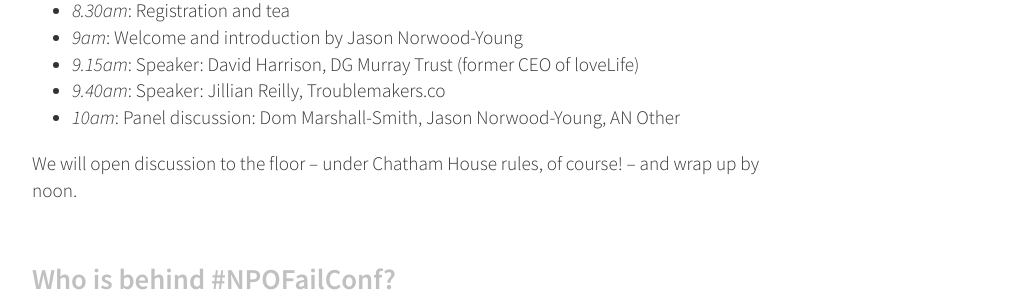
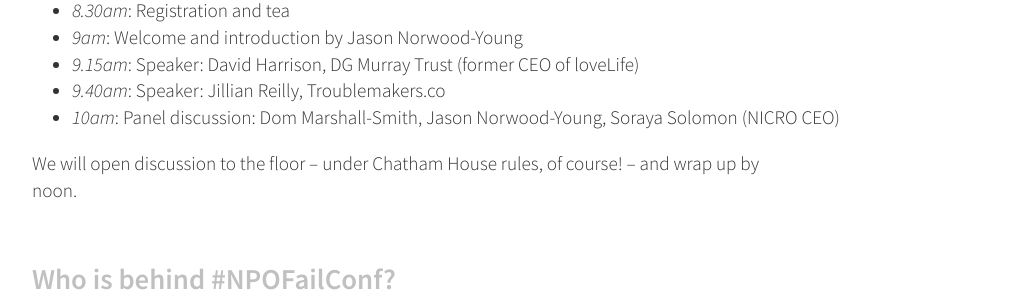
Before and after one commit to arthurattwell/npofail, a Jekyll site: the page built from index.md, in a window 1280 px wide. Shown: the part 1010-1310 px from the top of the page, without its empty margins (128-1151 px from the left). Built offline with Jekyll 4.4.1, drawn with Linux system fonts in a browser that asks for light colours.

Commit message:
Add speaker to panel

```diff
--- a/index.md
+++ b/index.md
@@ -29,7 +29,7 @@ No donors. No partners. No interns. No notes or reports or commitments or output
 *	*9am*: Welcome and introduction by Jason Norwood-Young
 *	*9.15am*: Speaker: David Harrison, DG Murray Trust (former CEO of loveLife)
 *	*9.40am*: Speaker: Jillian Reilly, Troublemakers.co
-*	*10am*: Panel discussion: Dom Marshall-Smith, Jason Norwood-Young, AN Other
+*	*10am*: Panel discussion: Dom Marshall-Smith, Jason Norwood-Young, Soraya Solomon (NICRO CEO)
 
 We will open discussion to the floor – under Chatham House rules, of course! – and wrap up by noon.
 
```
Also changed, not shown: 1 other file.
